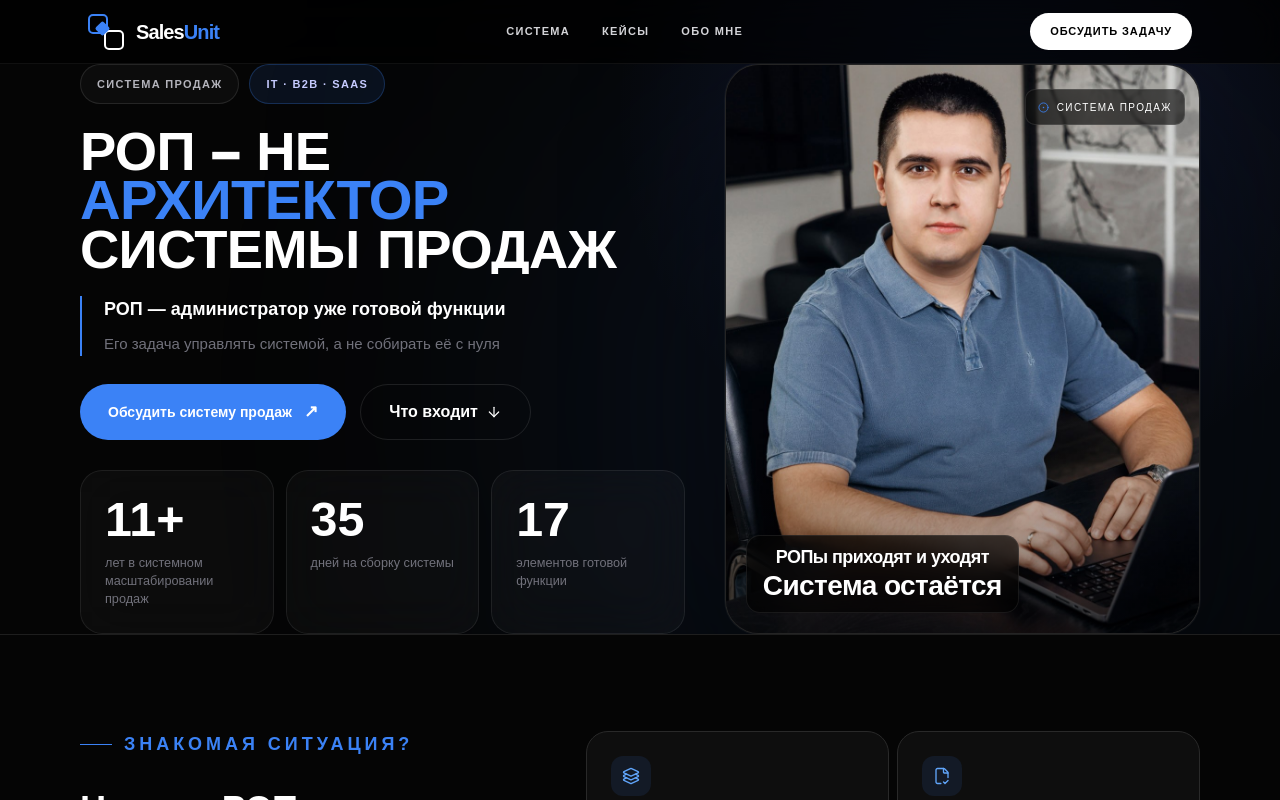
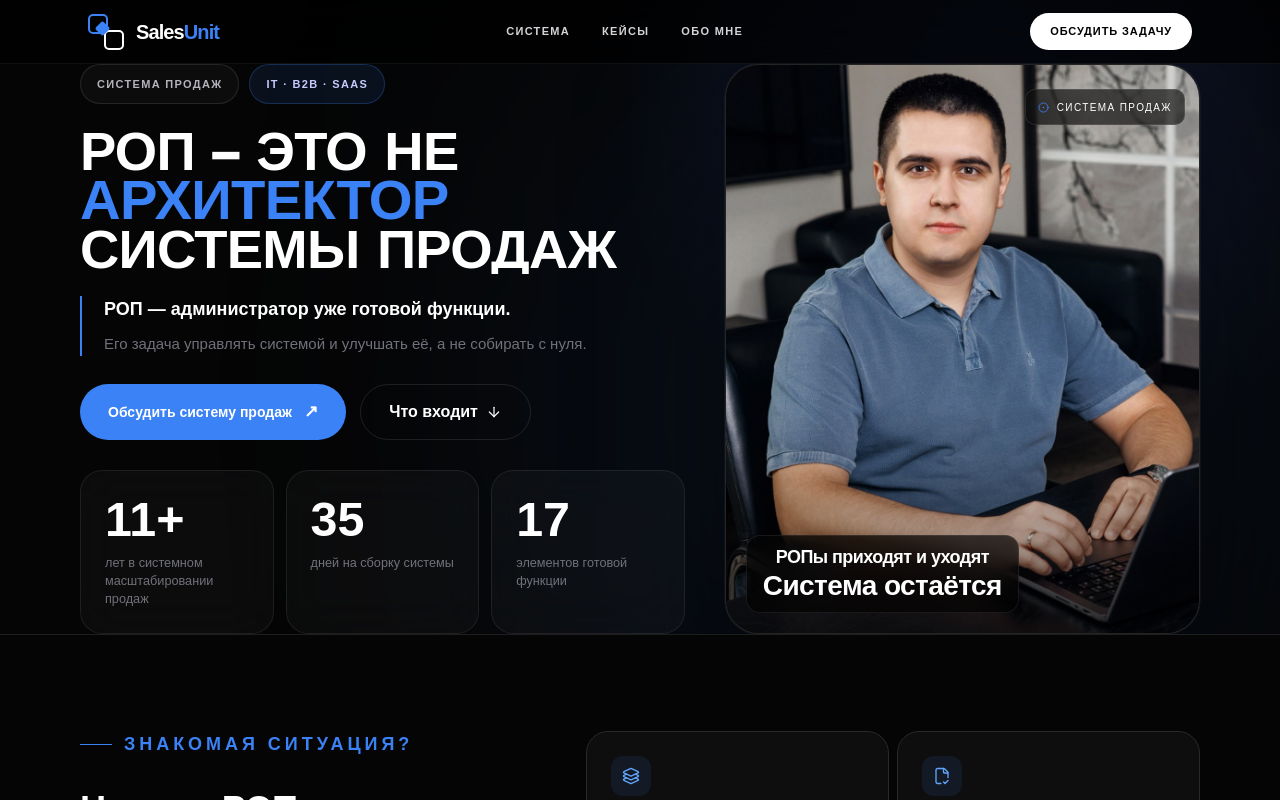
Before and after one commit to d92da/salesunit, a Next.js app: page / in a window 1280 px wide. Shown: the top 800 px of the page. Built offline with nearby package versions, Linux system fonts and the light colour scheme.

Commit message:
Update home.ts

```diff
--- a/data/home.ts
+++ b/data/home.ts
@@ -5,13 +5,13 @@ export const home = {
       secondary: "IT · B2B · SaaS",
     },
     title: {
-      top: "РОП – НЕ",
+      top: "РОП – ЭТО НЕ",
       accent: "АРХИТЕКТОР",
       bottom: "СИСТЕМЫ ПРОДАЖ",
     },
     description: [
-      "РОП — администратор уже готовой функции",
-      "Его задача управлять системой, а не собирать её с нуля",
+      "РОП — администратор уже готовой функции.",
+      "Его задача управлять системой и улучшать её, а не собирать с нуля.",
     ],
     actions: {
       primary: "Обсудить систему продаж",
```
